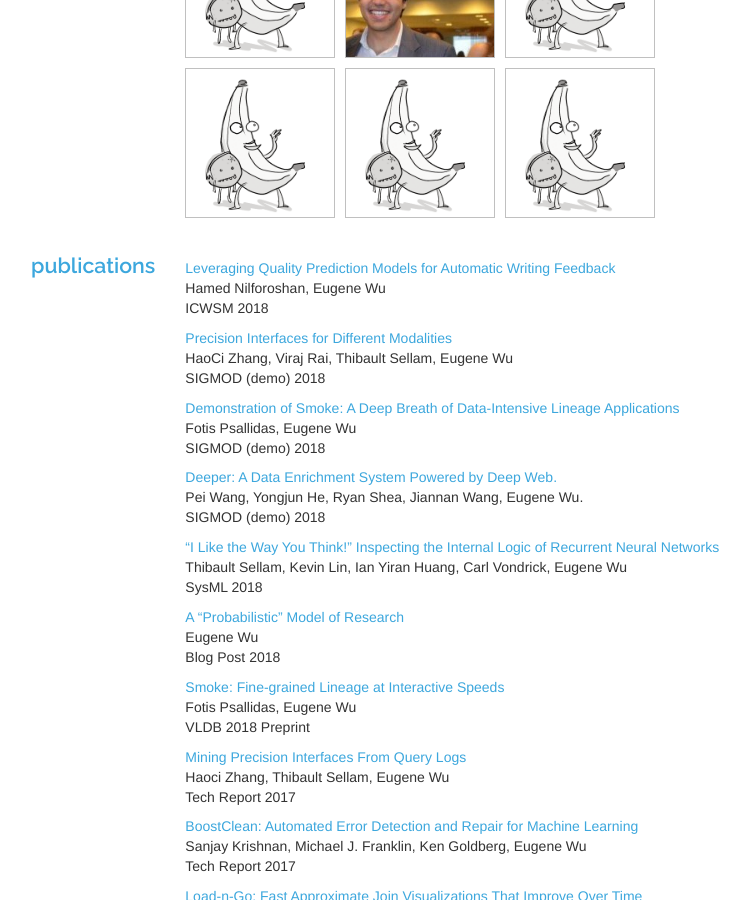
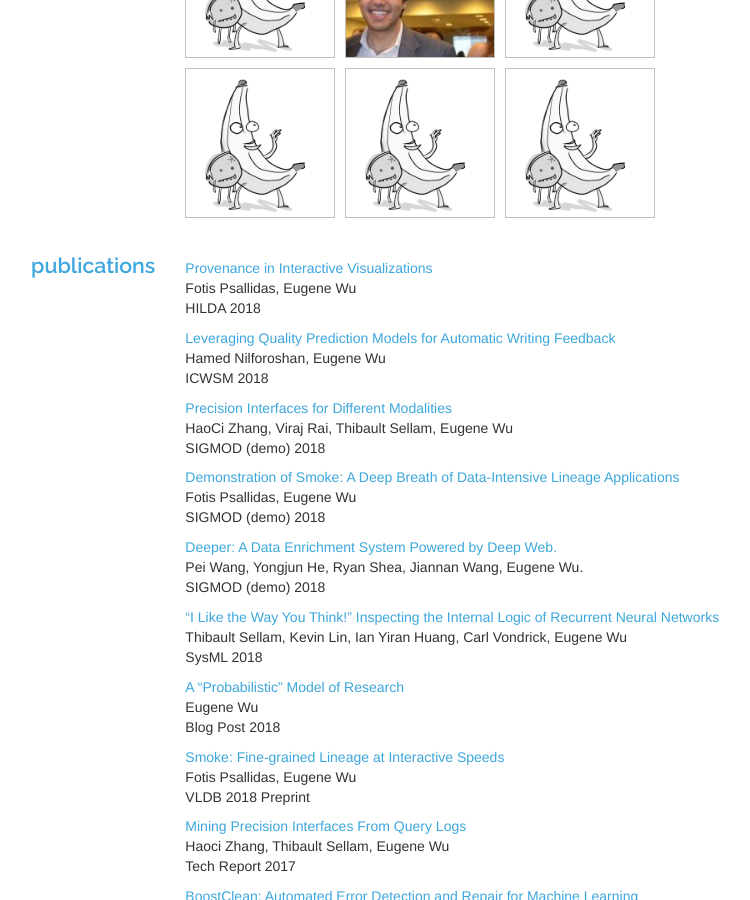
Before and after one commit to cudbg/lab, a Jekyll site: the page built from index.md, in a window 1280 px wide and 900 px high, scrolled down 2428 px. Shown: the whole window, without its empty margins (99-849 px from the left). Built offline with Jekyll 4.4.1, drawn with Linux system fonts in a browser that asks for light colours; some web fonts are replaced.

Commit message:
lazy commit msg

```diff
--- a/_data/pubs.yml
+++ b/_data/pubs.yml
@@ -19,6 +19,13 @@
 #
 # Project specific tags are fine as well.  For instance, precision interfaces has a custom "pi" tag
 #
+- authors: Fotis Psallidas, Eugene Wu
+  title: 'Provenance in Interactive Visualizations'
+  conf: HILDA 2018
+  url: https://www.dropbox.com/s/fkp5hk1gp4lrg9h/smoke-hilda18.pdf?dl=0
+  tags:
+    - vis
+    - db
 - authors: Hamed Nilforoshan, Eugene Wu
   title: 'Leveraging Quality Prediction Models for Automatic Writing Feedback'
   conf: ICWSM 2018
```
